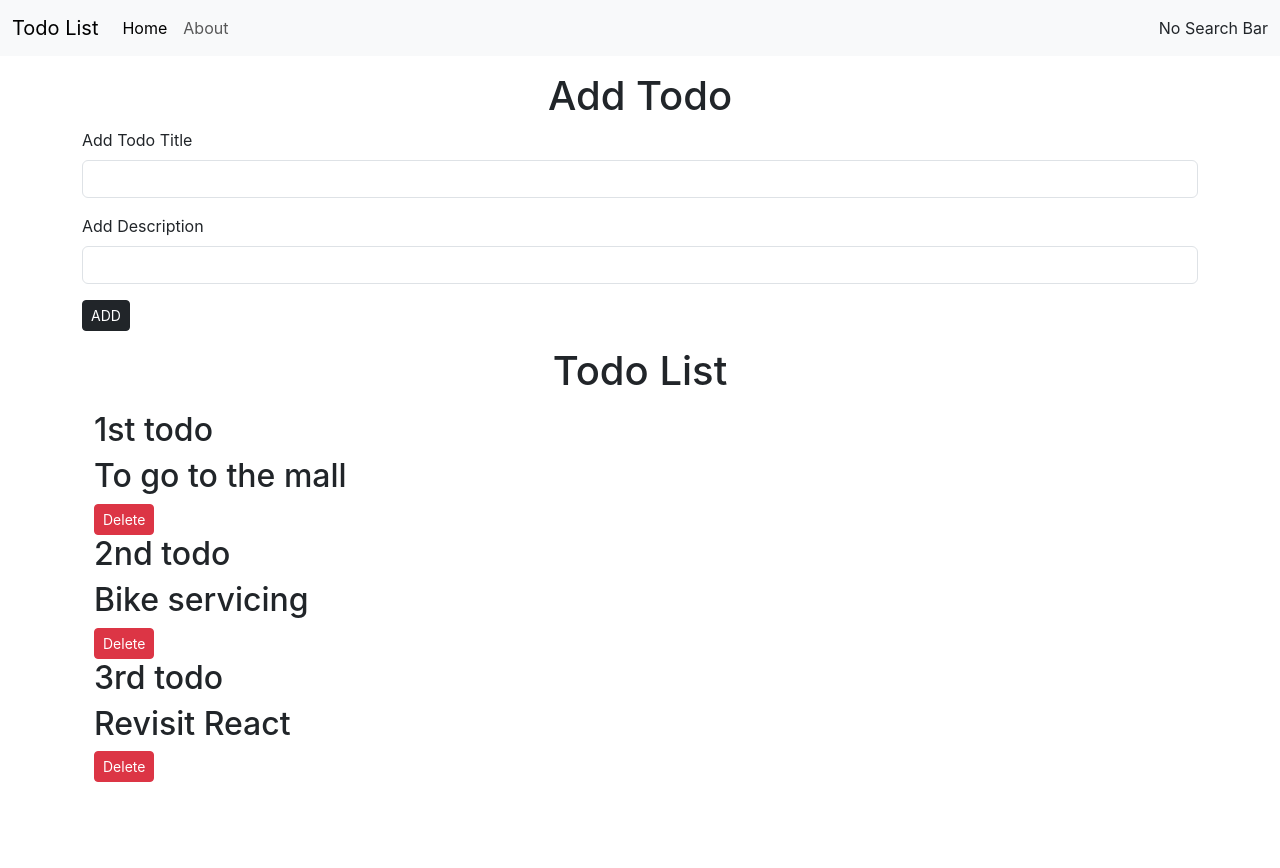
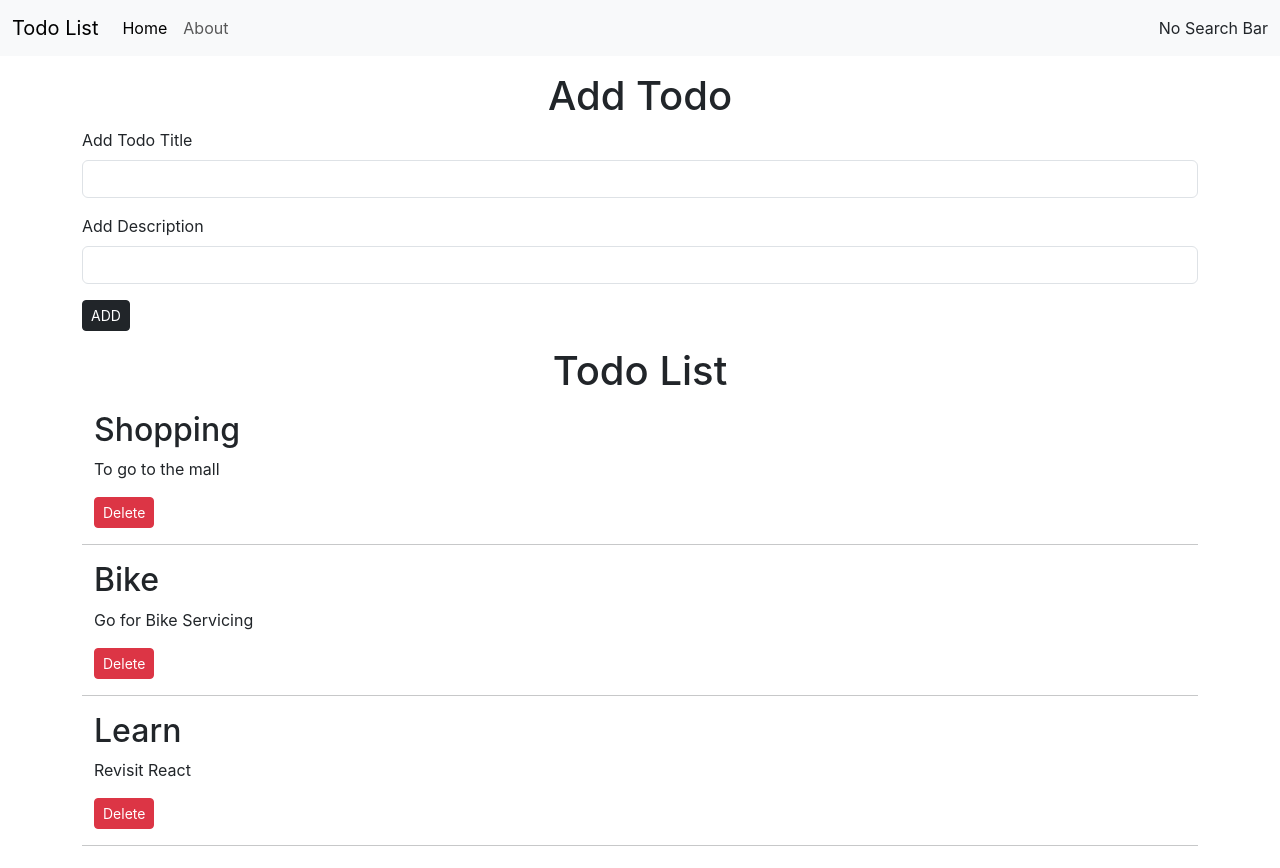
Before and after one commit to atrleo/Todo-List--React, a React (Create React App) app: page / in a window 1280 px wide. Shown: the top 868 px of the page. Built offline with nearby package versions, Linux system fonts and the light colour scheme.

Commit message:
Fixed the empty notes problem

```diff
--- a/src/App.js
+++ b/src/App.js
@@ -16,9 +16,17 @@ function App() {
   }
 
 
+
+
   const addTodo = (title,desc)=>{
     console.log("I am adding to do",title,desc);
+    let sn;
+    if(todos.length==0){
+      sn=0;
+    }
+    else{
     let sn =  todos[todos.length-1].sn + 1;
+    }
     const myTodo ={
       sn: sn,
       title: title,
@@ -29,20 +37,21 @@ function App() {
   }
 
 
+
  const [todos, setTodos] = useState([
     {
       sn :1 ,
-      title:"1st todo",
+      title:"Shopping",
       desc : "To go to the mall"
     },
     {
       sn :2,
-      title:"2nd todo",
-      desc : "Bike servicing"
+      title:"Bike",
+      desc : "Go for Bike Servicing"
     },
     {
       sn:3,
-      title:"3rd todo",
+      title:"Learn",
       desc: "Revisit React"
     }
 
@@ -53,6 +62,8 @@ function App() {
   < AddTodo addTodo={addTodo} />
   <Todos todos={todos} onDelete={onDelete}/>
 
+
+
   <Footer />
   </>
   );
--- a/src/Components/TodoItem.js
+++ b/src/Components/TodoItem.js
@@ -4,7 +4,7 @@ export default function TodoItem({todo,onDelete}) {
   return (
     <div className='container'>
          <h2>{todo.title}</h2>
-         <h2>{todo.desc}</h2>
+         <p>{todo.desc}</p>
           <button className='btn btn-sm btn-danger' onClick={()=>{onDelete(todo)}}>Delete</button>
     </div>
   )
--- a/src/Components/Todos.js
+++ b/src/Components/Todos.js
@@ -2,12 +2,15 @@ import React from 'react'
 import TodoItem from './TodoItem'
 
 export default function Todos(props) {
+  let myStyle = {
+    minheight : "100vh"
+  }
   return (
-    <div className='container'>
+    <div className='container my-3'  style={myStyle}>
      <h1 className='text-center my-3' >Todo List</h1>
      {props.todos.length===0 ? "No Todos To Display" :
      props.todos.map((todo)=>{
-      return <TodoItem todo={todo} key={todo.sn} onDelete={props.onDelete} />
+      return<> <TodoItem todo={todo} key={todo.sn} onDelete={props.onDelete} /><hr/> </>
      })}
 
 
```
